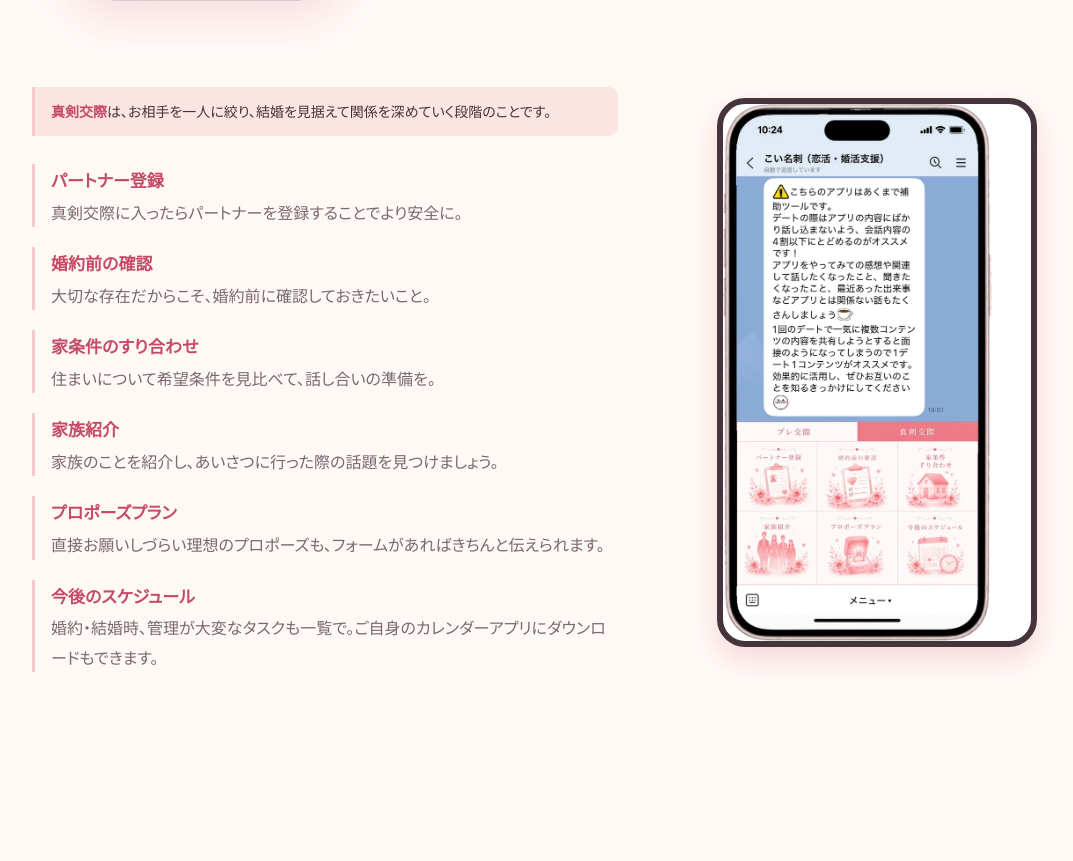
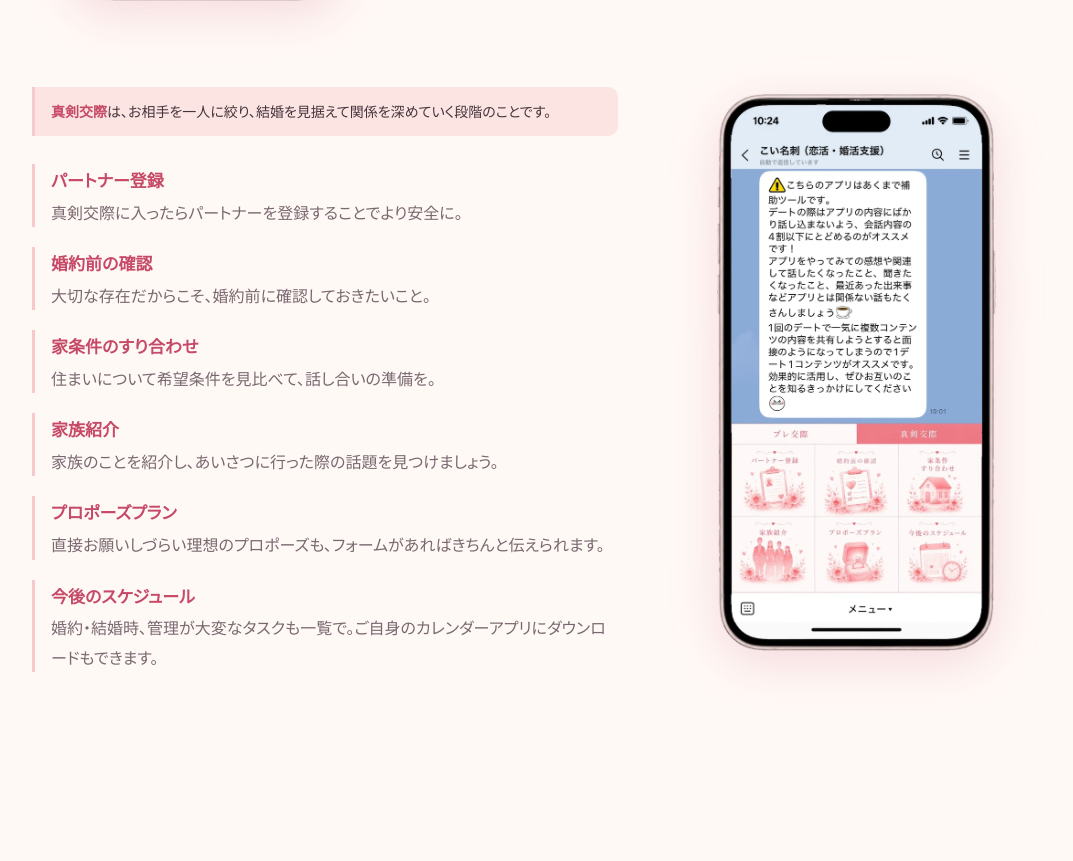
Before and after one commit to marriagesketch/-page-, a plain HTML site: page index.html in a window 1280 px wide. Shown: the part 2759-3620 px from the top of the page, without its empty margins (88-1161 px from the left). Drawn offline with Linux system fonts and the light colour scheme.

Commit message:
Add files via upload

```diff
--- a/index.html
+++ b/index.html
@@ -202,9 +202,7 @@
       <!-- 真剣交際 -->
       <div class="menu__stage menu__stage--rev">
         <div class="menu__shot">
-          <div class="shot">
-            <img src="https://marriagesketch.github.io/-page-/line-menu-serious.webp" alt="LINEトーク画面下部のメニュー。真剣交際画面。" width="700" height="1219" loading="lazy">
-        </div>
+          <img src="https://marriagesketch.github.io/-page-/line-menu-serious.webp" alt="LINEトーク画面下部のメニュー。真剣交際画面。" width="700" height="1219" loading="lazy">
         </div>
         <div class="menu__body">
           <p class="menu__terms">
--- a/style.css
+++ b/style.css
@@ -799,16 +799,6 @@ a { color: var(--rose); }
 .link-card__text { margin-top: 2px; }
 .link-card__url { margin-top: 4px; font-size: 11px; color: var(--sky-ink); text-decoration: underline; }
 
-/* ---------- スクリーンショットの枠（共通） ---------- */
-.shot {
-  border: 6px solid var(--ink);
-  border-radius: 28px;
-  overflow: hidden;
-  background: #fff;
-  box-shadow: 0 12px 28px rgba(198, 74, 103, 0.18);
-}
-.shot img { display: block; width: 100%; height: auto; }
-.menu__shot .shot img { filter: none; }
 
 /* ---------- 質問のイメージ：自分史 ---------- */
 .q--wide { grid-column: 1 / -1; }
```
